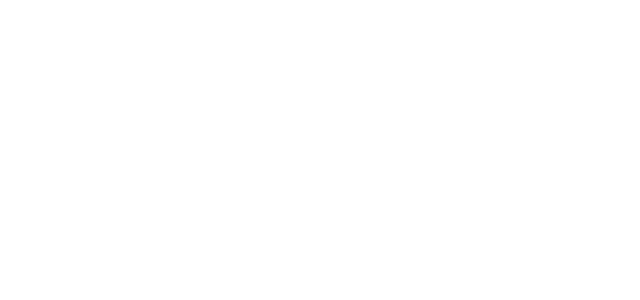
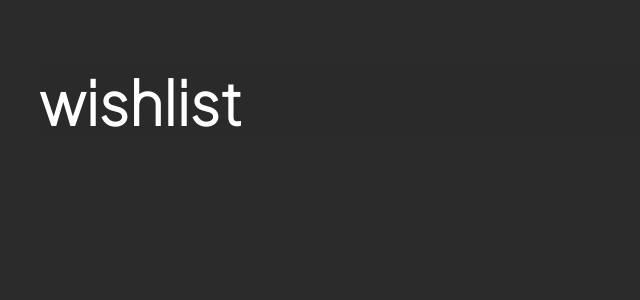
Before and after one commit to agunjikar/hackumass2024, a React (Create React App) app: page /wishlist in a window 1280 px wide. Before the commit this address had no page. Shown: the top 300 px of the page, without its empty margins (0-640 px from the left). Built offline with nearby package versions, Linux system fonts and the light colour scheme.

Commit message:
added heading

```diff
--- a/src/App.js
+++ b/src/App.js
@@ -1,6 +1,7 @@
 import { BrowserRouter, Routes, Route } from "react-router-dom";
 import Home from "./components/Home";
 import Register from './components/Register';
+import Wishlist from "./components/Wishlist";
 import './global.css'
 
 function App() {
@@ -10,6 +11,7 @@
         <Route path="/">
           <Route index element={<Home />} />
           <Route path="register" element={<Register />} />
+          <Route path="wishlist" element={<Wishlist />} />
         </Route>
       </Routes>
     </BrowserRouter>
--- /dev/null
+++ b/src/components/Wishlist.js
@@ -0,0 +1,24 @@
+import React from 'react'
+
+export default function Wishlist() {
+  return (
+    <div className="container">
+        <h1 style={styles.heading1}>wishlist</h1>
+    </div>
+  )
+}
+
+const styles = {
+    'heading1': {
+      background: 'rgba(43, 43, 43, 0.97)',
+      color: 'white',
+      fontFamily: "Plus Jakarta Sans",
+      fontSize: '60px',
+      fontStyle: 'normal',
+      fontWeight: 700,
+      lineHeight: 'normal',
+      marginTop: '5%',
+      marginLeft: '39px',
+      marginBottom: '100px'
+  },
+}
```
